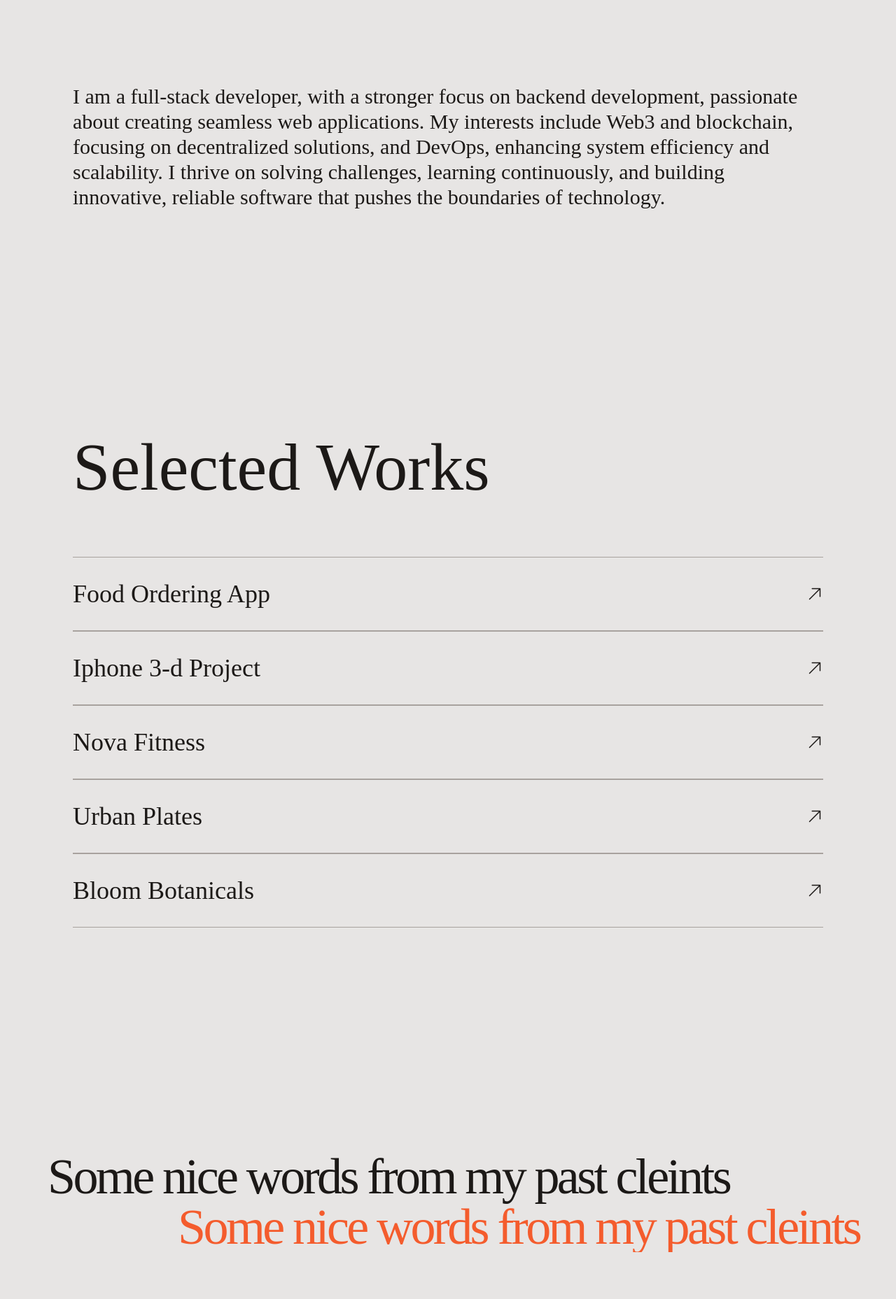
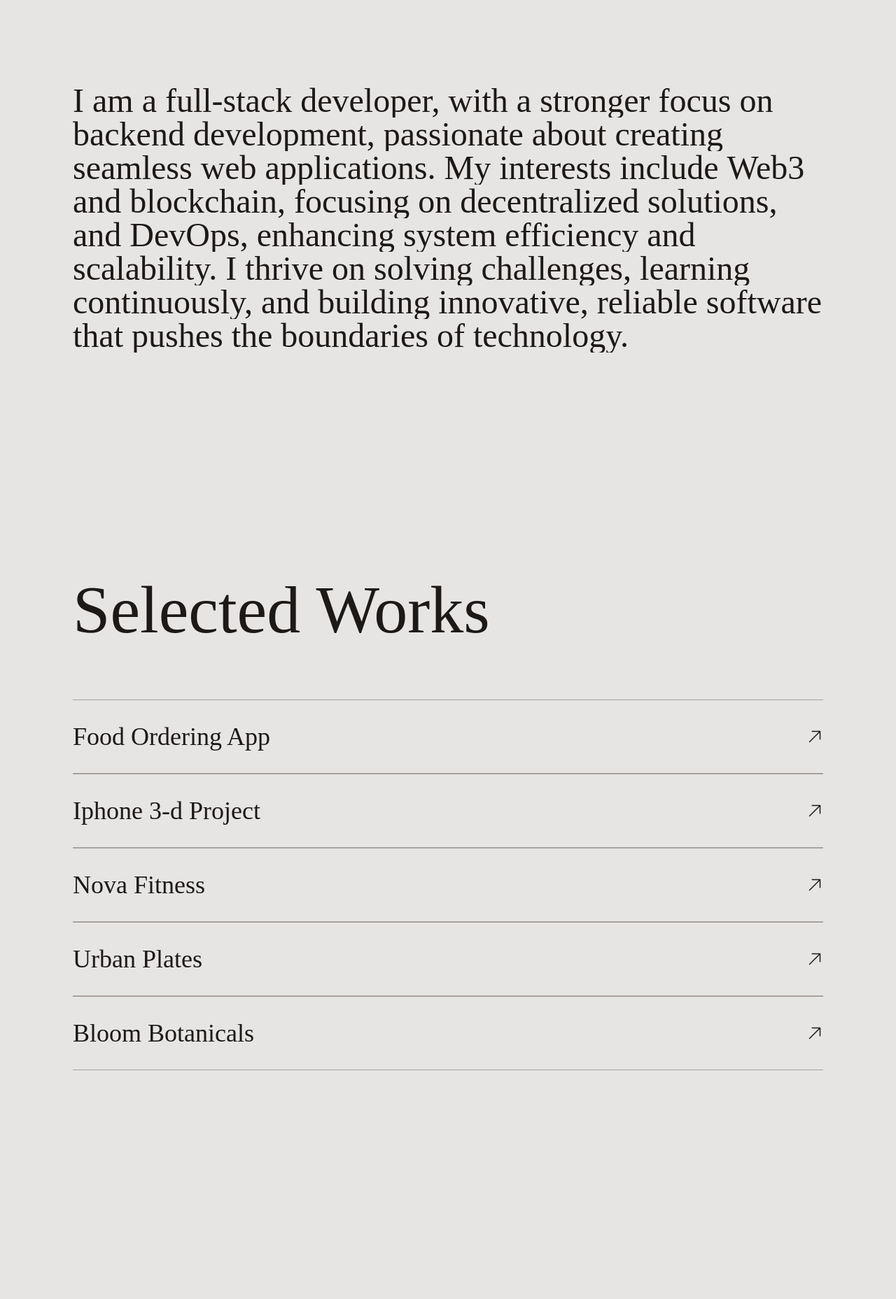
Before and after one commit to HA2345567/Harshu_portfolio, a Next.js app: page / in a window 1280 px wide. Shown: the part 2520-4377 px from the top of the page at 70% size. Built offline with nearby package versions, Linux system fonts and the light colour scheme.

Commit message:
removing Testimonials

```diff
--- a/src/sections/Hero.tsx
+++ b/src/sections/Hero.tsx
@@ -67,8 +67,7 @@ const Hero: FC = () => {
             </div>
           }>
             <a href="https://github.com/HA2345567" target="_blank">
-    <span> View My Work
-    </span>
+    <span> View My Work</span>
 
 </a>
           </Button>
--- a/src/sections/Intro.tsx
+++ b/src/sections/Intro.tsx
@@ -51,7 +51,7 @@ const Intro: FC = () => {
     <section className="py-24 md:py-24 lg:py-40  mt-12 lg:mt-20" id="intro" ref={scope}>
       <div className="container  ">
       <h2 className="text-3xl
-       md:text-4xl lg:text-3xl ">
+       md:text-4xl lg:text-5xl ">
         I am a full-stack developer, with a stronger focus on backend development, passionate about creating seamless web applications. My interests include Web3 and blockchain, focusing on decentralized solutions, and DevOps, enhancing system efficiency and scalability. I thrive on solving challenges, learning continuously, and building innovative, reliable software that pushes the boundaries of technology.
       </h2>
 
--- a/src/sections/Projects.tsx
+++ b/src/sections/Projects.tsx
@@ -11,7 +11,7 @@ const projects = [
   {
     name: "Food Ordering App",
     image: image1,
-    href: "#", // Add the appropriate link here
+    href: "https://hungerbull-fronted-982j.onrender.com/", // Add the appropriate link here
   },
   {
     name: "Iphone 3-d Project",
--- a/src/sections/Testimonials.tsx
+++ b/src/sections/Testimonials.tsx
@@ -60,9 +60,7 @@ const Testimonials: FC = () => {
       </h2>
       <div className="container">
         <div className="mt-20 ">
-          (
-           <div></div>
-          )
+
         </div>
         <div className="flex mt-6 gap-4 L:mt-10">
           <button className="border border-stone-400 size-11 inline-flex items-center justify-center rounded-full"><svg xmlns="http://www.w3.org/2000/svg" fill="none" viewBox="0 0 24 24" strokeWidth="1.5" stroke="currentColor" className="size-6">
```
